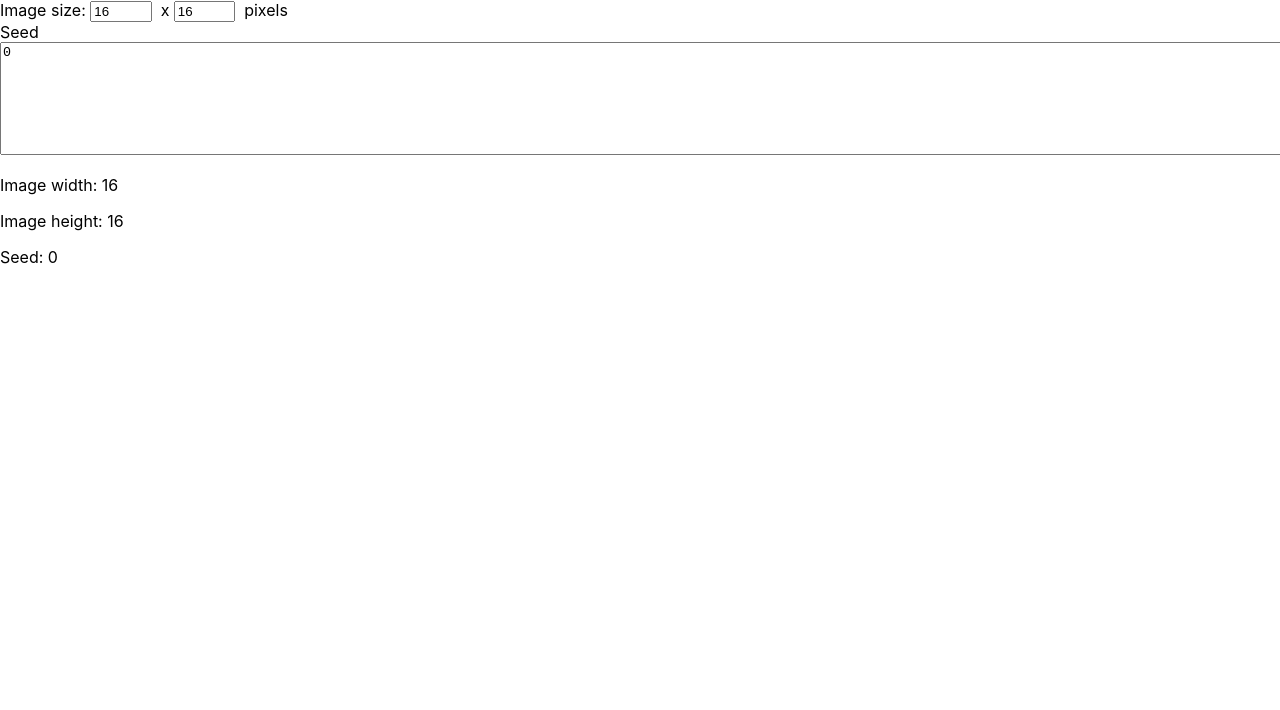
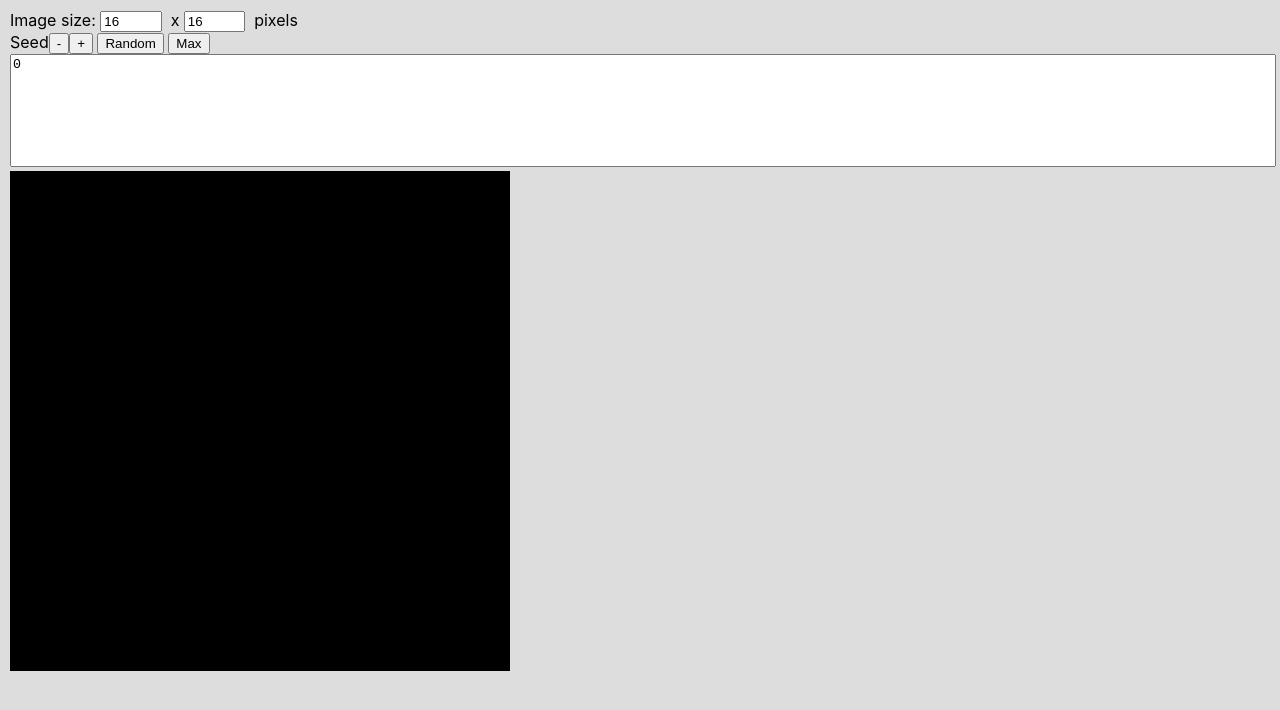
Before and after one commit to EmileCalixte/pixel-image-generator, a React (Create React App) app: page / in a window 1280 px wide. Shown: the top 710 px of the page. Built offline with nearby package versions, Linux system fonts and the light colour scheme.

Commit message:
Working v1

```diff
--- a/src/components/App.tsx
+++ b/src/components/App.tsx
@@ -1,4 +1,4 @@
-import React, {useState} from 'react';
+import React, {useCallback, useMemo, useState} from 'react';
 import ImageGenerator from "./ImageGenerator";
 
 const App = () => {
@@ -8,6 +8,27 @@ const App = () => {
     const [imageWidth, setImageWidth] = useState(16);
     const [imageHeight, setImageHeight] = useState(16);
     const [seed, setSeed] = useState(BigInt(0));
+
+    const maxSeed = useMemo(() => {
+        const maxSeedBinaryLength = imageWidth * imageHeight;
+
+        const maxSeedBits = [];
+
+        for (let i = 0; i < maxSeedBinaryLength; ++i) {
+            maxSeedBits.push(1);
+        }
+
+        return BigInt("0b" + maxSeedBits.join(''));
+    }, [imageWidth, imageHeight]);
+
+    // The seed passed to the ImageGenerator will never be greater than the max seed
+    const generatorSeed = useMemo(() => {
+        if (seed > maxSeed) {
+            return maxSeed;
+        }
+
+        return seed;
+    }, [seed, maxSeed]);
 
     const onImageWidthChange = (e: React.ChangeEvent<HTMLInputElement>) => {
         const newValue = e.target.value === "" ? 1 : parseInt(e.target.value);
@@ -26,6 +47,36 @@ const App = () => {
             setSeed(BigInt(e.target.value));
         } catch (e) {}
     }
+
+    const incrementSeed = () => {
+        setSeed(seed + BigInt(1));
+    }
+
+    const decrementSeed = () => {
+        let newSeed = seed - BigInt(1);
+
+        if (newSeed < BigInt(0)) {
+            newSeed = BigInt(0);
+        }
+
+        setSeed(newSeed);
+    }
+
+    const generateRandomSeed = useCallback(() => {
+        const maxSeedBinaryLength = imageWidth * imageHeight;
+
+        const seedBits = [];
+
+        for (let i = 0; i < maxSeedBinaryLength; ++i) {
+            seedBits.push(Math.round(Math.random()));
+        }
+
+        setSeed(BigInt("0b" + seedBits.join('')));
+    }, [imageWidth, imageHeight]);
+
+    const setSeedToMaxSeed = useCallback(() => {
+        setSeed(maxSeed);
+    }, [maxSeed]);
 
     return (
         <div className="App">
@@ -48,11 +99,18 @@ const App = () => {
             </div>
             <div className="image-seed-input-container">
                 <label>
-                    Seed<br/>
+                    Seed
+                    <button onClick={decrementSeed}>-</button>
+                    <button onClick={incrementSeed}>+</button>
+                    &nbsp;
+                    <button onClick={generateRandomSeed}>Random</button>
+                    &nbsp;
+                    <button onClick={setSeedToMaxSeed}>Max</button>
+                    <br/>
                     <textarea value={seed.toString()} onInput={onSeedUpdate}/>
                 </label>
             </div>
-            <ImageGenerator imageWidth={imageWidth} imageHeight={imageHeight} seed={seed} />
+            <ImageGenerator imageWidth={imageWidth} imageHeight={imageHeight} seed={generatorSeed} />
         </div>
     );
 }
--- a/src/components/ImageGenerator.tsx
+++ b/src/components/ImageGenerator.tsx
@@ -1,15 +1,54 @@
+import {useCallback, useEffect, useMemo, useRef} from "react";
+
 interface Props {
-    imageWidth: number,
-    imageHeight: number,
-    seed: BigInt
+    imageWidth: number;
+    imageHeight: number;
+    seed: BigInt;
 }
 
 const ImageGenerator = ({imageWidth, imageHeight, seed}: Props) => {
+    const canvasRef = useRef(null);
+
+    const binarySeed = useMemo(() => {
+        return seed.toString(2).padStart(imageWidth * imageHeight, "0").split('').reverse().join('');
+    }, [imageHeight, imageWidth, seed])
+
+    const drawImage = useCallback((ctx: CanvasRenderingContext2D) => {
+        const imageData = ctx.createImageData(imageWidth, imageHeight);
+
+        for (let i = 0; i < imageData.data.length; i += 4) {
+            const value = binarySeed.charAt(Math.floor(i/4)) === '0' ? 0 : 255;
+
+            for (let j = 0; j < 3; ++j) {
+                imageData.data[i+j] = value;
+            }
+
+            imageData.data[i+3] = 255; // Always full alpha
+        }
+
+        ctx.putImageData(imageData, 0, 0);
+    }, [imageWidth, imageHeight, binarySeed]);
+
+    useEffect(() => {
+        if (canvasRef.current === null) {
+            return;
+        }
+
+        const canvas: HTMLCanvasElement = canvasRef.current;
+        const ctx = canvas.getContext('2d');
+
+        if (ctx === null) {
+            return;
+        }
+
+        drawImage(ctx);
+    }, [seed, drawImage])
+
     return (
         <div className="image-generator">
-            <p>Image width: {imageWidth}</p>
-            <p>Image height: {imageHeight}</p>
-            <p>Seed: {seed.toString()}</p>
+            <div className="canvas-container">
+                <canvas ref={canvasRef} width={imageWidth} height={imageHeight} />
+            </div>
         </div>
     );
 }
--- a/src/css/index.css
+++ b/src/css/index.css
@@ -1,3 +1,7 @@
+html {
+    background-color: #ddd;
+}
+
 body {
     margin: 0;
     font-family: -apple-system, BlinkMacSystemFont, 'Segoe UI', 'Roboto', 'Oxygen',
@@ -5,6 +9,7 @@ body {
         sans-serif;
     -webkit-font-smoothing: antialiased;
     -moz-osx-font-smoothing: grayscale;
+    padding: 10px;
 }
 
 .image-size-settings input {
@@ -17,3 +22,10 @@ body {
 
     height: 8em;
 }
+
+.image-generator canvas {
+    /*transform: scale(10);*/
+    width: min(100%, 500px);
+    transform-origin: top left;
+    image-rendering: pixelated;
+}
```
